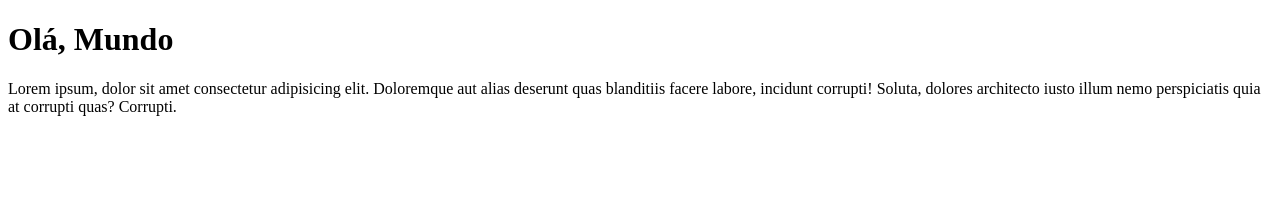
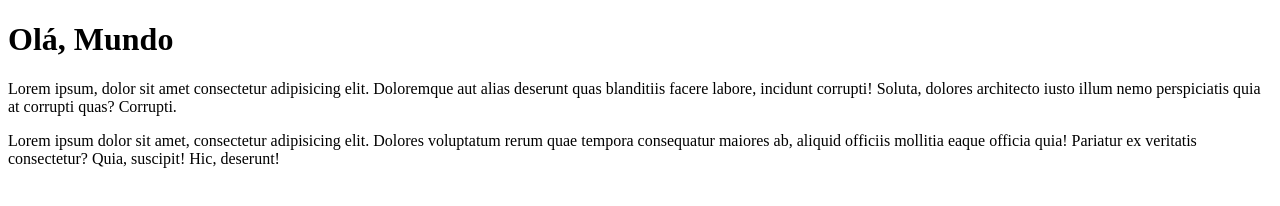
Before and after one commit to victorsillva17/Jo-o-Victor-AULA-GIT-E-GITHUB, a plain HTML site: page site exemplo/index.html in a window 1280 px wide. Drawn offline with Linux system fonts and the light colour scheme.

Commit message:
Update index.html
adicionei outro paragrafo

```diff
--- a/site exemplo/index.html
+++ b/site exemplo/index.html
@@ -8,5 +8,6 @@
 <body>
     <h1>Olá, Mundo</h1>
     <p>Lorem ipsum, dolor sit amet consectetur adipisicing elit. Doloremque aut alias deserunt quas blanditiis facere labore, incidunt corrupti! Soluta, dolores architecto iusto illum nemo perspiciatis quia at corrupti quas? Corrupti.</p>
+    <p>Lorem ipsum dolor sit amet, consectetur adipisicing elit. Dolores voluptatum rerum quae tempora consequatur maiores ab, aliquid officiis mollitia eaque officia quia! Pariatur ex veritatis consectetur? Quia, suscipit! Hic, deserunt!</p>
 </body>
 </html>
```
